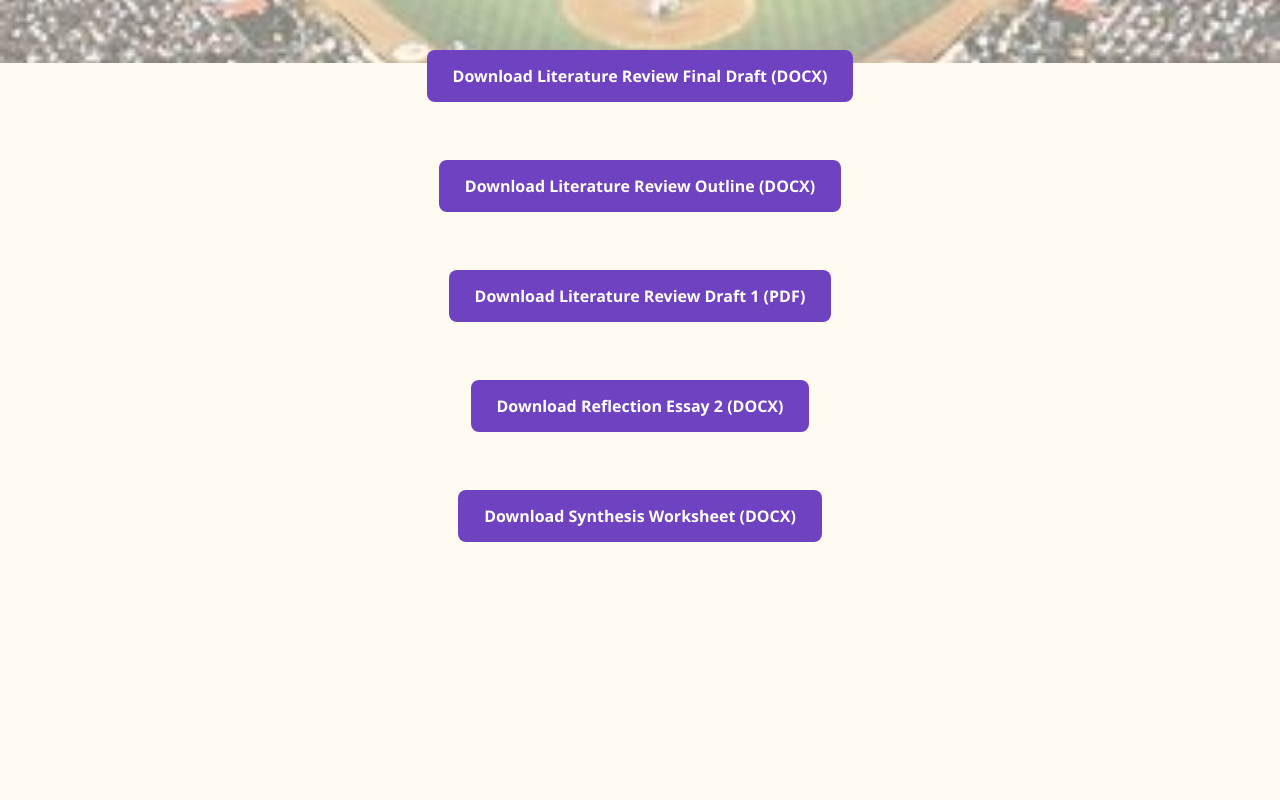
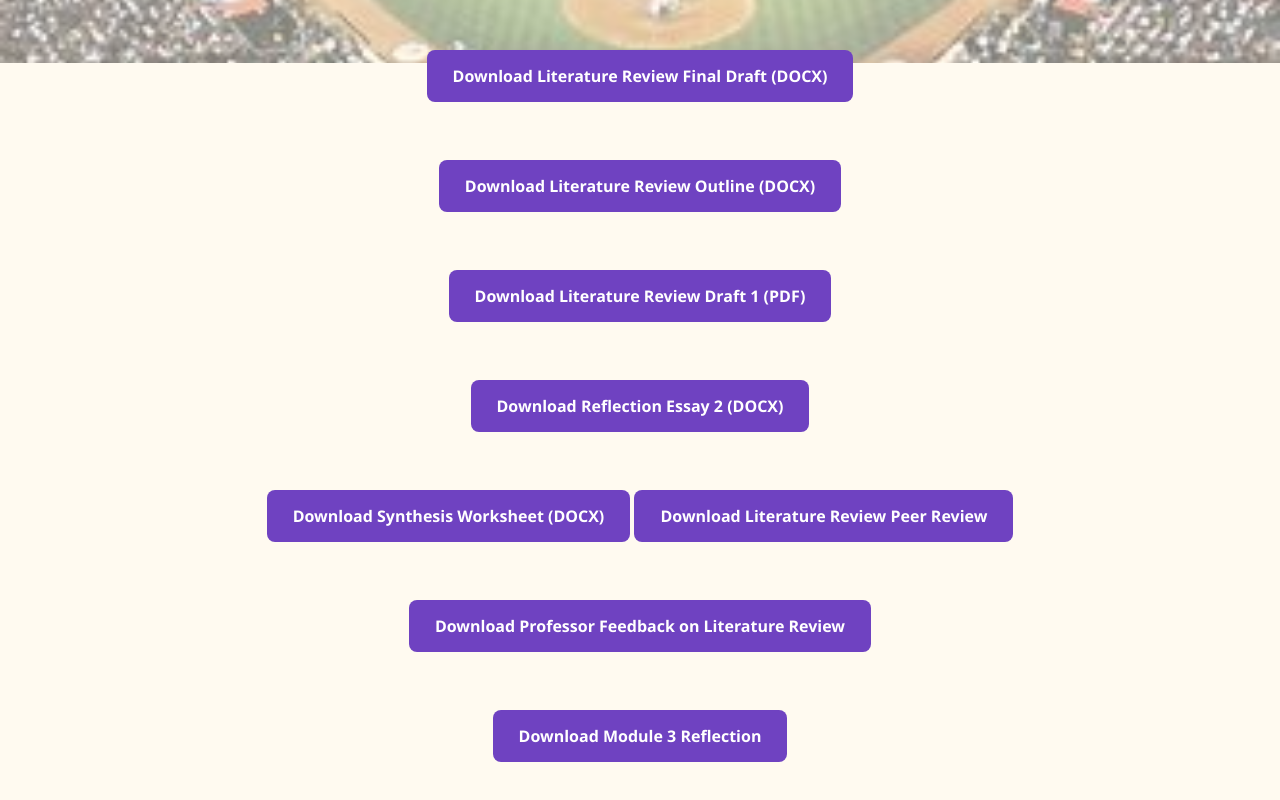
Before and after one commit to CalebCastroPortfolio/ENGL-1302, a plain HTML site: page page2.html in a window 1280 px wide. Shown: the part 737-1537 px from the top of the page. Before the commit the page ends 1319 px from the top, so only its background shows below. Drawn offline with Linux system fonts and the light colour scheme.

Commit message:
Add Literature Review feedback and Module 3 reflection

```diff
--- a/page2.html
+++ b/page2.html
@@ -23,6 +23,19 @@
     <a href="Module03/Reflection Essay 2 -Caleb Castro .docx" download class="download-btn">Download Reflection Essay 2 (DOCX)</a><br><br>
 
     <a href="Module03/Synthesis Worksheet.docx" download class="download-btn">Download Synthesis Worksheet (DOCX)</a>
+
+    <a href="Module03/Literature-Review-Peer-Review.pdf" download class="download-btn">
+      Download Literature Review Peer Review
+    </a><br><br>
+
+    <a href="Module03/Literature-Review-Professor-Feedback.pdf" download class="download-btn">
+      Download Professor Feedback on Literature Review
+    </a><br><br>
+
+    <a href="Module03/Module-3-Reflection.pdf" download class="download-btn">
+      Download Module 3 Reflection
+    </a>
+
   </div>
 </body>
 </html>
```
Also changed, not shown: 3 other files.
